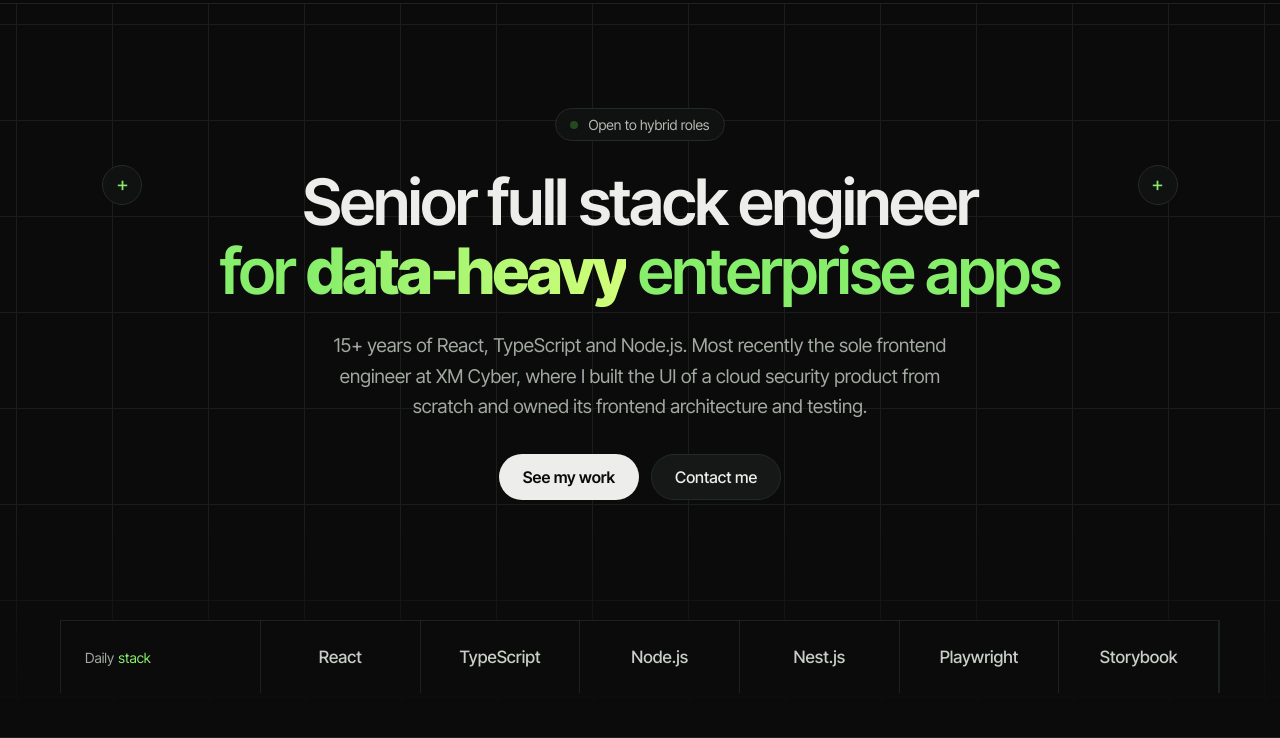
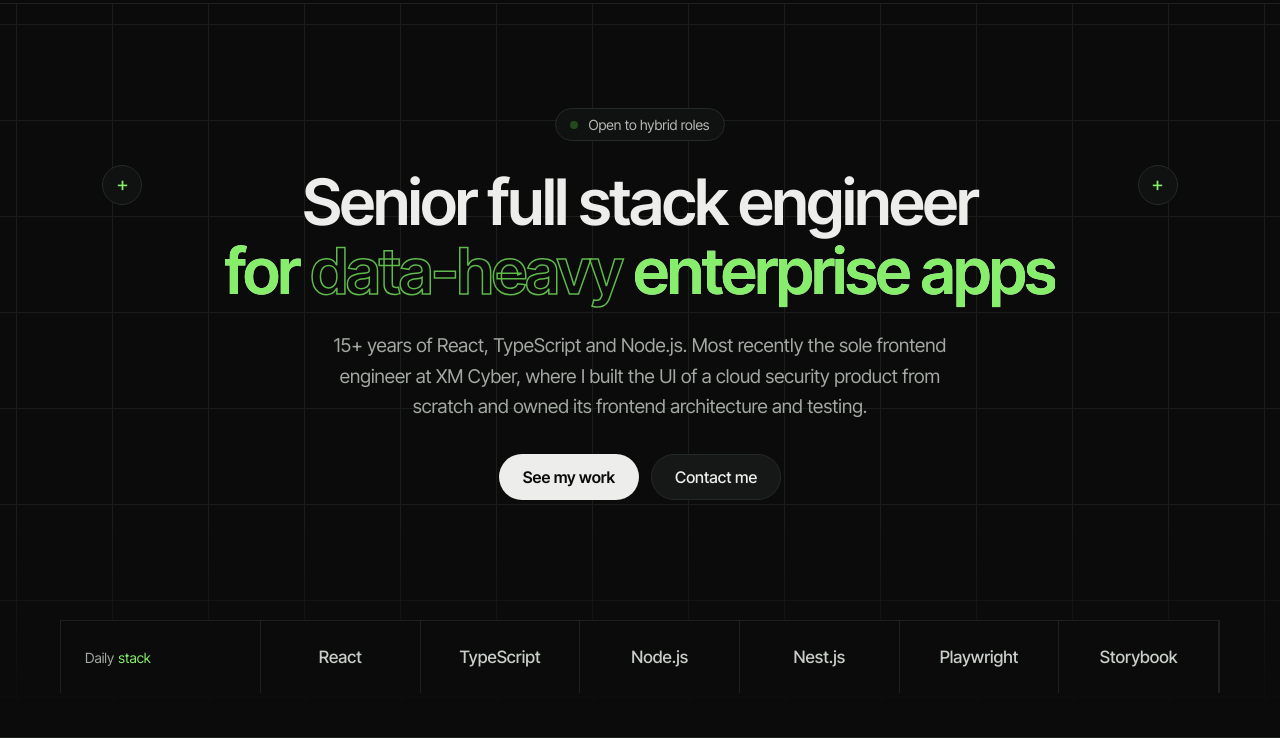
Before and after one commit to dudiharush/dudiharush.github.io, a plain HTML site: page index.html in a window 1280 px wide. Shown: the part 72-810 px from the top of the page. Drawn offline with Linux system fonts and the light colour scheme.

Commit message:
Headline: painted phrase on load and outlined 'data-heavy' with subtle green fade
Co-Authored-By: Claude Sonnet 5.5 <noreply@anthropic.com>

```diff
--- a/index.html
+++ b/index.html
@@ -16,7 +16,7 @@
 <meta name="twitter:card" content="summary_large_image">
 <meta name="twitter:image" content="https://dudiharush.github.io/og-image.png">
 <link rel="preconnect" href="https://fonts.googleapis.com">
-<link rel="stylesheet" href="https://fonts.googleapis.com/css2?family=Inter+Tight:wght@400;500;600;800&family=JetBrains+Mono:wght@400;500&display=swap">
+<link rel="stylesheet" href="https://fonts.googleapis.com/css2?family=Inter+Tight:wght@400;500;600&family=JetBrains+Mono:wght@400;500&display=swap">
 <style>
 :root{--bg:#0A0B0A;--panel:#0F110F;--chip:#151816;--line:#1E221F;--line2:#262A27;--text:#EDEEEC;--muted:#A3A8A3;--dim:#9AA09A;--accent:#86EE6B}
 *{box-sizing:border-box}
@@ -59,9 +59,19 @@ main{position:relative;z-index:1}
 @keyframes dotfade{0%,100%{background:#1E3F1B}50%{background:var(--accent)}}
 @media (prefers-reduced-motion:reduce){.badge i{animation:none}}
 h1{font-weight:600;font-size:clamp(32px,5.4vw,64px);line-height:1.08;letter-spacing:-.03em;text-wrap:balance}
-h1 span{color:var(--accent);display:block}
-h1 .heavy{font-weight:800;color:#B6FF6B;letter-spacing:-.04em}
-@supports ((-webkit-background-clip:text) or (background-clip:text)){h1 .heavy{background:linear-gradient(90deg,#86EE6B 0%,#D2FF7A 100%);-webkit-background-clip:text;background-clip:text;color:transparent}}
+h1 .l2{color:var(--accent);display:block;width:fit-content;margin:0 auto}
+@property --hc{syntax:'<color>';inherits:false;initial-value:#86EE6B}
+h1 .heavy{--hc:#86EE6B;font-weight:inherit;color:transparent;-webkit-text-fill-color:transparent;-webkit-text-stroke:1.5px var(--hc);animation:glowfade 4.5s ease-in-out infinite,pop .35s ease .45s backwards}
+h1 .heavy.popped{animation:glowfade 4.5s ease-in-out infinite}
+@keyframes glowfade{0%,100%{--hc:#5BB347}50%{--hc:#86EE6B}}
+@keyframes pop{from{opacity:0}to{opacity:1}}
+@supports ((-webkit-background-clip:text) or (background-clip:text)){
+h1 .ph{background:linear-gradient(var(--accent),var(--accent)) no-repeat 0 0/100% 100%,linear-gradient(#EDEEEC,#EDEEEC);-webkit-background-clip:text;background-clip:text;color:transparent;animation:paint .3s cubic-bezier(.4,0,.2,1) .15s 1 both}
+h1 .heavy + .ph{animation-duration:.4s;animation-delay:.7s}
+h1 .ph.done{animation:none}
+}
+@keyframes paint{from{background-size:0% 100%,100% 100%}to{background-size:100% 100%,100% 100%}}
+@media (prefers-reduced-motion:reduce){h1 .ph,h1 .heavy,h1 .heavy.popped{animation:none!important}}
 .lead{font-size:19px;line-height:1.6;color:var(--muted);max-width:620px}
 .cta{display:flex;flex-wrap:wrap;justify-content:center;gap:12px;padding-top:6px}
 .strip{position:relative;max-width:1160px;margin:0 auto;display:flex;flex-wrap:wrap;align-items:stretch;border:1px solid var(--line);border-bottom:0;background:var(--bg)}
@@ -142,7 +152,7 @@ body{overflow-x:clip}
   <div class="plus" style="right:8%" aria-hidden="true">+</div>
   <div class="hero-in">
     <div class="badge"><i></i>Open to hybrid roles</div>
-    <h1>Senior full stack engineer <span>for <b class="heavy">data-heavy</b> enterprise apps</span></h1>
+    <h1>Senior full stack engineer <span class="l2"><span class="ph">for </span><b class="heavy">data-heavy</b><span class="ph"> enterprise apps</span></span></h1>
     <p class="lead">15+ years of React, TypeScript and Node.js. Most recently the sole frontend engineer at XM Cyber, where I built the UI of a cloud security product from scratch and owned its frontend architecture and testing.</p>
     <div class="cta">
       <a class="btn" href="#experience">See my work</a>
@@ -383,6 +393,13 @@ body{overflow-x:clip}
   window.addEventListener('hashchange', route);
   route();
 
+  // The headline's green phrase is "painted" once on load, then stays put.
+  Array.prototype.forEach.call(document.querySelectorAll('h1 .ph'), function (n) {
+    n.addEventListener('animationend', function () { n.classList.add('done'); });
+  });
+  var heavy = document.querySelector('h1 .heavy');
+  heavy.addEventListener('animationend', function (e) { if (e.animationName === 'pop') heavy.classList.add('popped'); });
+
   var fx = document.getElementById('fx');
   // Over text, cards and controls the glow is dimmed so reading stays easy.
   var DIM_SEL = 'a, button, summary, p, h1, h2, h3, nav, .badge, .strip, .group, .case, .job';
```
